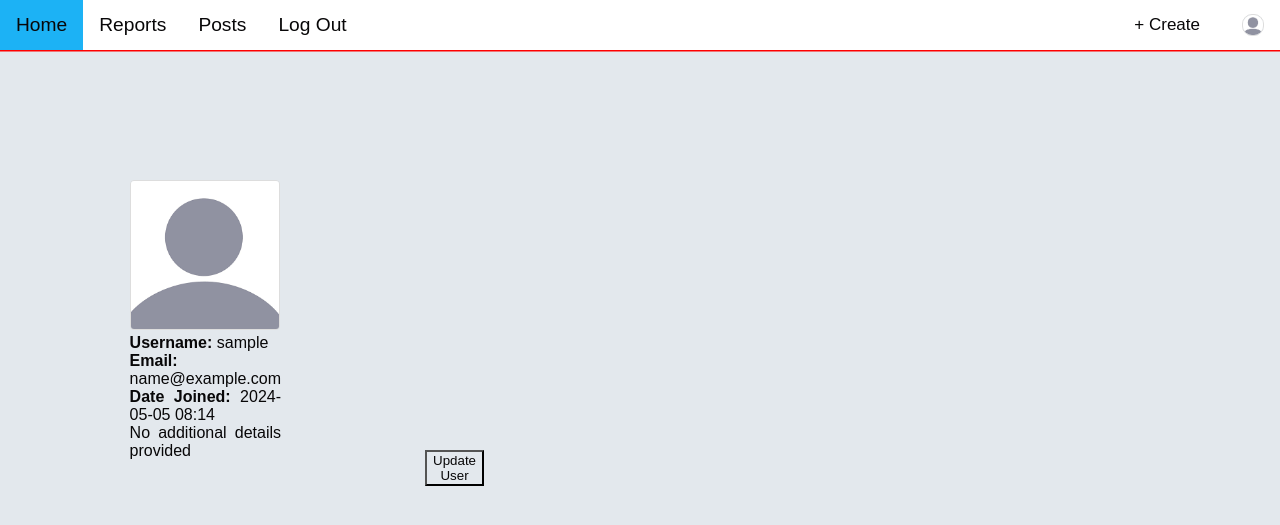
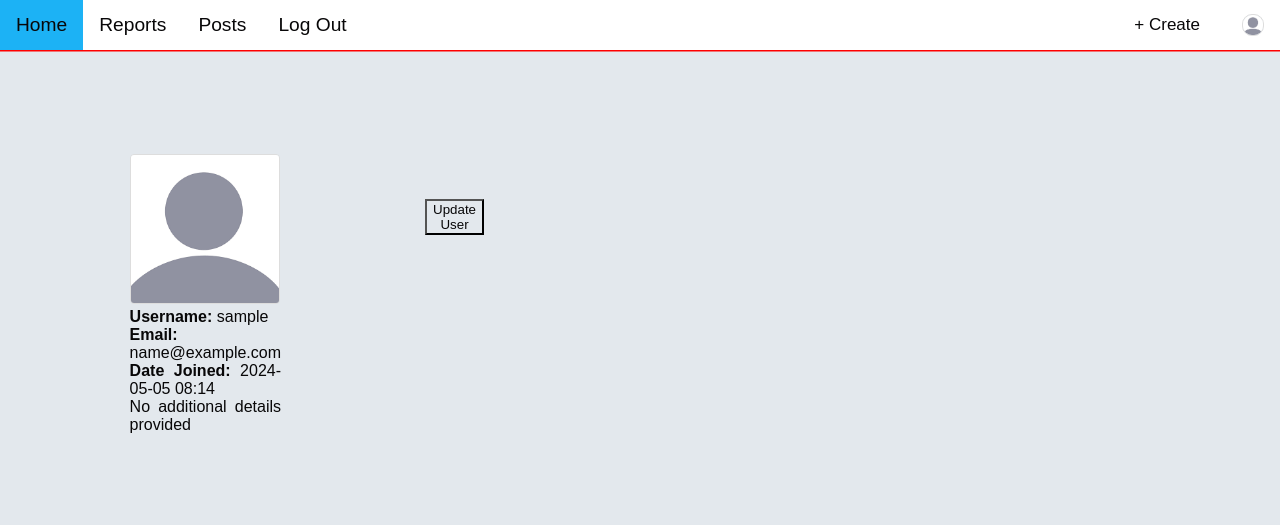
Before and after one commit to golfer69/TT2L-12-Mini-IT-Project-, a Flask app: page /account in a window 1280 px wide. Shown: the top 525 px of the page. Run offline with Flask 3, Linux system fonts and the light colour scheme; the visitor is signed in with stand-in values (Sample User, id 1); data that the repository does not hold is empty; some libraries are stand-ins or nearby versions.

Commit message:
update codes

```diff
--- a/static/style.css
+++ b/static/style.css
@@ -333,10 +333,10 @@ input[type=text] {
 .update-user{
   margin-top: 50px
 }
-.update-user-button{
+/* .update-user-button{
   margin-top: 450px;
   padding-right: 100px;
-}
+} */
 .voted {
   /* Customize the appearance for downvoted buttons */
   background: #ff9999 !important; /* Reddish color */
```
Also changed, not shown: static/comm_profile_pics/612ee5c0-2709-11ef-914b-76338bfe9d01_zamn.png (added).
